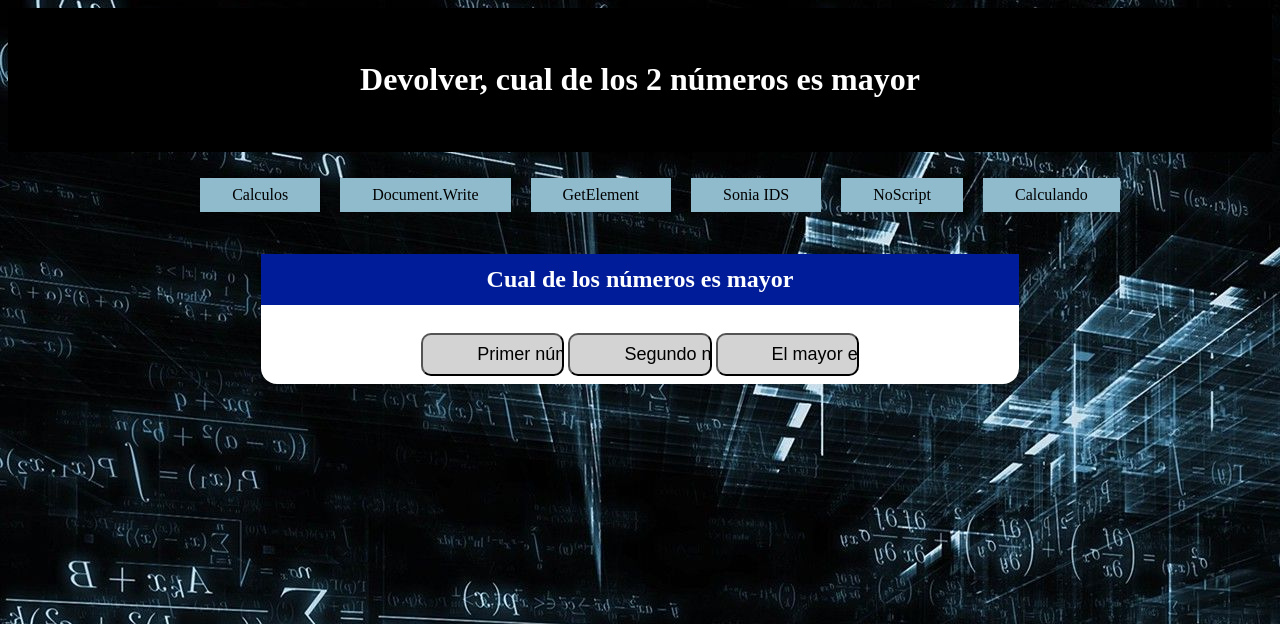
After one commit to noncrea/multifun, a PHP site: page /pages/calculando.html in a window 1280 px wide. The commit adds this page. Shown: the top 624 px of the page. Run offline with PHP 8.4, Linux system fonts and the light colour scheme.

Commit message:
30030922

```diff
--- a/css/calculos.css
+++ b/css/calculos.css
@@ -2,6 +2,13 @@ body {background-image: url(../imag/emc2.jpg); }
 table {background-color: white;margin: auto;}
 header {background-color: black;color: white;padding: 2em;}
 * {text-align: center;}
+
+input {
+    text-decoration: none; align-items: center;
+}
+input:hover {background-color: black;color: white;}
+
+
 article p {margin: auto;text-align: center;padding: 0.5em;margin: auto;}
 
 table.resultados {
@@ -33,6 +40,7 @@ nav ul {
   }
 #menu ul li {
     list-style: none;padding: 0.5em 2em;margin: 10px;background-color: rgb(144, 187, 204);
+    display: flex;justify-items: auto;
 }
 #menu ul li:hover a {
     font-weight: bold;color: white;background-color: blue;
@@ -48,7 +56,7 @@ main article {
 margin: auto; max-width: 60%;margin-top: 2em;border-radius: 1em;
 }
 input {
-    max-width: 20%; margin: auto; margin-bottom: 1em;margin: 0.5em 1em;
+    max-width: 20%; margin: auto; margin-bottom: 1em;
     padding: 0.5em 3em;background-color: lightgrey;border-radius: 10px;font-size: large;
 
 }
@@ -69,10 +77,10 @@ input {
 p, ul, li {list-style: none;}
 #datos {background-color: blue;color: white;padding: 1em;margin: 0.5em;border-radius: 5px;}
 #detalle {background-color: lightblue;}
-#bmostras {display: flex;text-align: center;margin: auto;}
+#bmostras {display: inline-flex;justify-content: center;}
 #bmostras p button {background-color: blue;color: white;
-    margin: auto;border-radius: 8px;width: 100%;padding:auto;text-align: center;}
-#bmostras p:hover button {font-weight: bolder;background-color: black;}
+    border-radius: 8px;width: 90px; height: 50px;}
+#bmostras p button:hover {background-color: black;}
 
 #pollito {text-align: center;margin: auto;}
 
@@ -85,5 +93,9 @@ h2 {background-color: rgb(0, 28, 153);color: white;padding: 0.5em;margin-top: 0;
 #nfact {width: auto;display: block;text-justify: auto;}
 #nfact value {color: brown;}
 #nfact input:hover { background-color: darkgrey;
-
 }
+#calculando p input {
+    padding: auto;margin: 0;text-decoration: none;text-align: center;
+    display: inline; list-style: none;
+}
+#calculando p input button {margin: auto; padding: auto;color: darkgreen;background-color: brown;}
--- /dev/null
+++ b/js/calculando.js
@@ -0,0 +1,57 @@
+<!DOCTYPE html>
+<html lang="es" dir="ltr">
+
+<head>
+    <meta charset="utf-8">
+    <title>El mayor de 2 num</title>
+    <script>
+        // Definir variables
+        var n1 = 0;
+        var n2 = 0;
+
+        // Funcion para leer numeros Reales
+        function leerNumero() {
+            num = parseFloat(
+                prompt("Porfi, escribe un número")
+            );
+            return num;
+        }
+
+        // Función que devuelve el mayor de
+        // dos número
+
+        function mayorMenor () {
+            resultado = ( n1 > n2 )
+                ? n1 + " es mayor que " + n2
+                : n2 + " es mayor que " + n1;
+
+            return resultado;
+        }
+    </script>
+</head>
+
+<body>
+    <header>
+        <h1>Devolver el mayor de 2 números Reales</h1>
+    </header>
+    <nav></nav>
+    <main>
+        <p>
+            <input
+                type="button"
+                onclick="n1 = leerNumero()"
+                value="Primer número" />
+            <input
+                type="button"
+                onclick="n2 = leerNumero()"
+                value="Segundo número" />
+            <input
+                type="button"
+                onclick="alert( mayorMenor() )"
+                value="El mayor es ..." />
+        </p>
+    </main>
+    <footer></footer>
+</body>
+
+</html>
--- /dev/null
+++ b/pages/calculando.html
@@ -0,0 +1,103 @@
+<!DOCTYPE html>
+<html lang="es" dir="ltr">
+
+<head>
+    <meta charset="UTF-8">
+    <meta http-equiv="X-UA-Compatible" content="IE=edge">
+    <meta name="viewport" content="width=device-width, initial-scale=1.0">
+    <script src="../js/calculos2.js"></script>
+    <script src="../js/calculos.js"></script>
+    <script src="../js/soniaids.js"></script>
+    <script src="../js/calculando.js"></script>
+    <link rel="stylesheet" href="../css/calculos.css" />
+    <title>El mayor de los 2 números</title>
+    <script>
+        var n;
+        var factorial = factorial(n);
+
+        var a = 10;
+        var b = 1000;
+        var tmultiplos = multiplosDeHasta(a, b);
+
+        var x = 7;
+        var y = 100;
+        var suma = sumar(x, y);
+
+        var p1 = 2;
+        var p2 = 5;
+        var producto = multiplicar(p1, p2);
+    </script>
+        <script>
+            // Definir variables
+            var n1 = 0;
+            var n2 = 0;
+
+            // Funcion para leer numeros Reales
+            function leerNumero() {
+                num = parseFloat(
+                    prompt("Porfi, escribe un número")
+                );
+                return num;
+            }
+
+            // Función que devuelve el mayor de
+            // dos número
+
+            function mayorMenor () {
+                resultado = ( n1 > n2 )
+                    ? n1 + " es mayor que " + n2
+                    : n2 + " es mayor que " + n1;
+
+                return resultado;
+            }
+        </script>
+
+</head>
+
+<body>
+    <header id="header1">
+        <h1>Devolver, cual de los 2 números es mayor</h1>
+    </header>
+    <nav id="menu">
+        <ul>
+            <li id="bot1">
+                <a href="../index.html" title="Calculos">Calculos</a>
+            </li>
+            <li id="bot2">
+                <a href="documentwrite.html" title="Calculos2">Document.Write</a>
+            </li>
+            <li id="bot3">
+                <a href="getelement.html" title="getElement">GetElement</a>
+            </li>
+            <li id="bot4">
+                <a href="sonia ID.html" title="Sonia">Sonia IDS</a>
+            </li>
+            <li id="bot5">
+                <a href="noscript.html" title="NoScrip">NoScript</a>
+            </li>
+            <li id="bot6">
+                <a href="calculando.html" title="Calculando">Calculando</a>
+            </li>
+        </ul>
+    </nav>
+    <main>
+        <article id="calculando">
+            <h2>Cual de los números es mayor</h2>
+            <p>
+                <input
+                    type="button"
+                    onclick="n1 = leerNumero()"
+                    value="Primer número" />
+                <input
+                    type="button"
+                    onclick="n2 = leerNumero()"
+                    value="Segundo número" />
+                <input
+                    type="button"
+                    onclick="alert( mayorMenor() )"
+                    value="El mayor es ..." />
+            </p>
+        </article>
+        </main>
+    <footer></footer>
+</body>
```
Also changed, not shown: index.html (+7 -4 lines), pages/documentwrite.html (+6 -4 lines), pages/getelement.html (+8 -2 lines), pages/noscript.html (+6 -3 lines), pages/sonia ID.html (+7 -4 lines).
